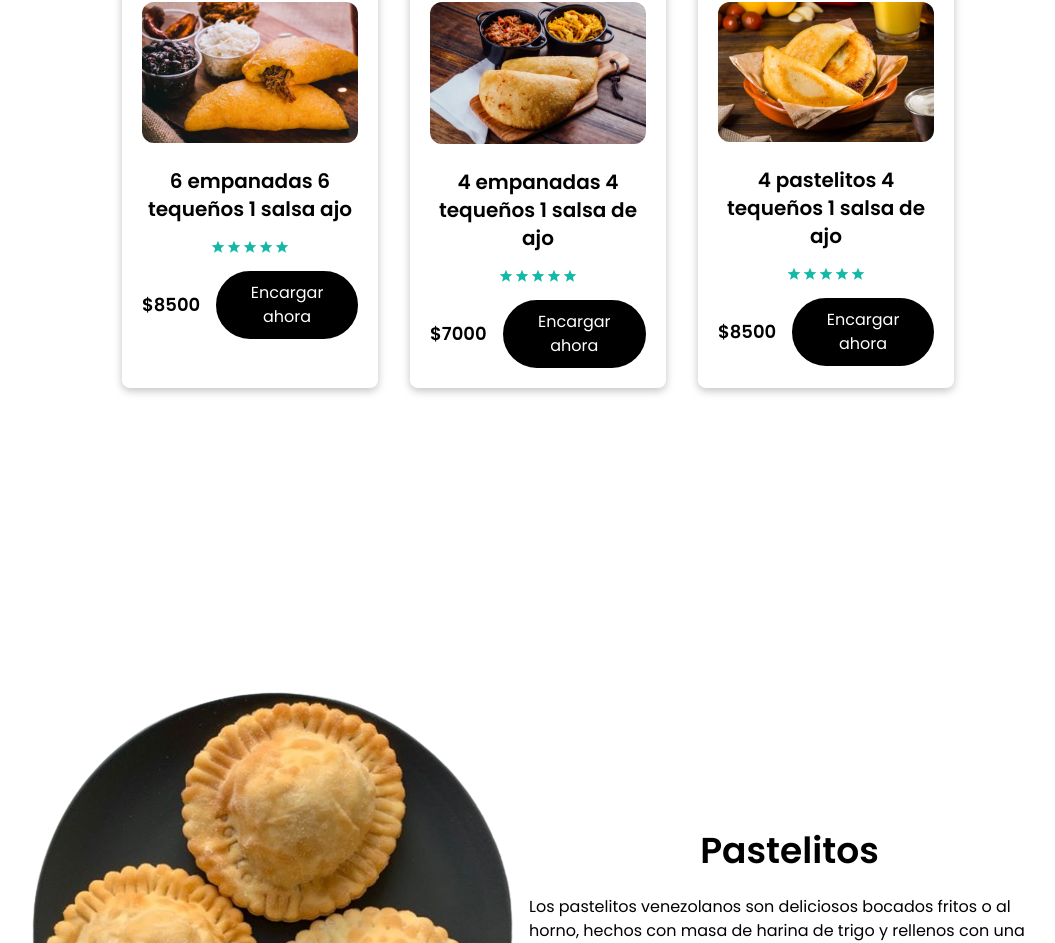
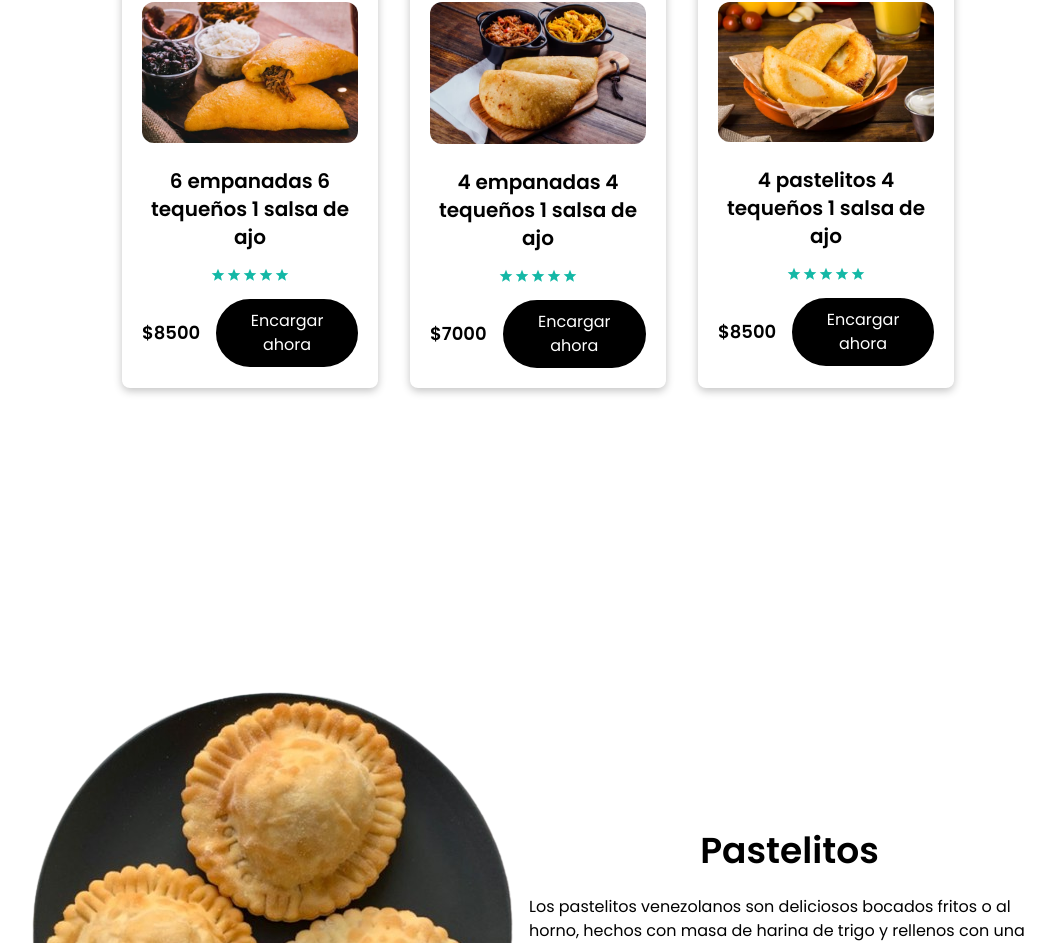
Before and after one commit to luismagnum/sabores, a React (Vite) app: page / in a window 1280 px wide. Shown: the part 2921-3864 px from the top of the page, without its empty margins (102-1157 px from the left). Built offline with nearby package versions, Linux system fonts and the light colour scheme.

Commit message:
cambiar combo

```diff
--- a/src/components/Menu.jsx
+++ b/src/components/Menu.jsx
@@ -9,7 +9,7 @@ const Menu = () => {
     <div className='min-h-screen flex flex-col justify-center items-center lg:px-32 px-5'>
       <h1 className='text-4xl font-semibold text-center lg:pt-8 pt-24 pb-10'>Combos<span className='text-sm'></span></h1>
       <div className='flex flex-wrap gap-8 justify-center'>
-        <DishesCard img={im8} title="6 empanadas 6 tequeños 1 salsa ajo" price="$8500" />
+        <DishesCard img={im8} title="6 empanadas 6 tequeños 1 salsa de ajo" price="$8500" />
         <DishesCard img={im7} title="4 empanadas 4 tequeños 1 salsa de ajo" price="$7000" />
         <DishesCard img={im9} title="4 pastelitos 4 tequeños 1 salsa de ajo" price="$8500" />
       </div>
```
